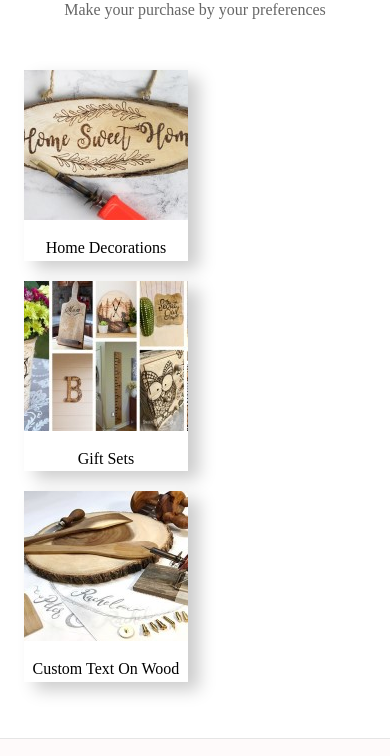
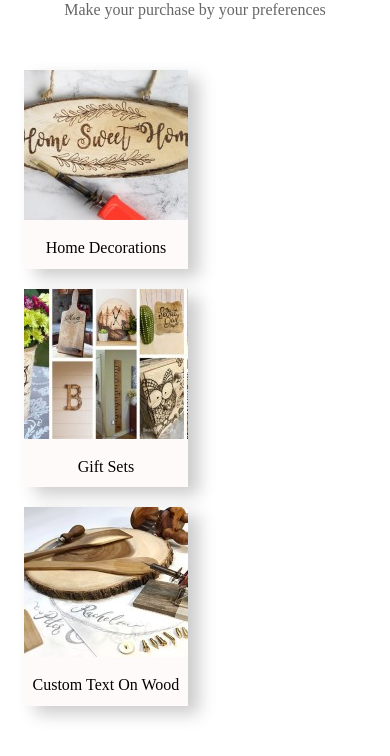
Before and after one commit to KristinaStrateva/Pyrography-Art-Gallery, a React (Vite) app in the folder client/: page / in a window 390 px wide. Shown: the part 688-1444 px from the top of the page. Built offline with nearby package versions, Linux system fonts and the light colour scheme; no server answers.

Commit message:
Updates on css files

```diff
--- a/client/public/styles/responsive.css
+++ b/client/public/styles/responsive.css
@@ -1,7 +1,6 @@
 @media (max-width: 600px) {
 
     .home-left,
-    .home-right,
     .home-container01 {
         display: none;
     }
--- a/client/public/styles/style.css
+++ b/client/public/styles/style.css
@@ -39,6 +39,10 @@ body {
   align-items: center;
   flex-direction: column;
   box-shadow: 0.7em 0.5em 1em #ccc;
+  background-color: #fefafa;
+}
+.category-card-text {
+  padding-bottom: 8px;
 }
 .category-card-image {
   max-width: 250px;
```
